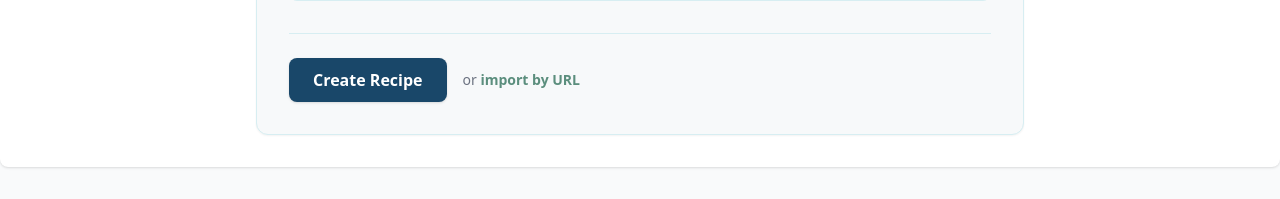
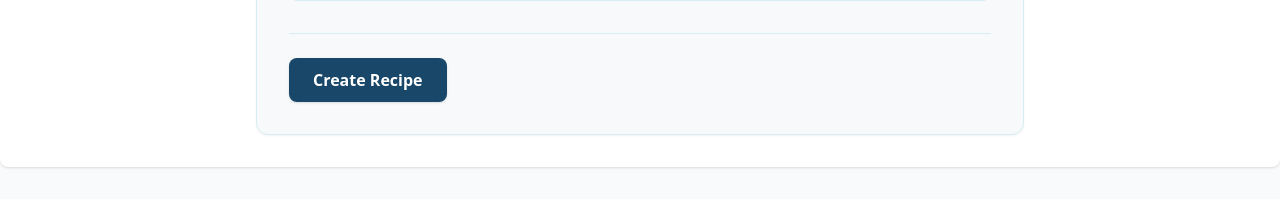
Before and after one commit to soehlert/KitchenClip, a Django app: page /add/scratch/ in a window 1280 px wide. Shown: the part 1352-1551 px from the top of the page. Run offline with Django 5.2, Linux system fonts and the light colour scheme; data that the repository does not hold is empty; parts of the project's set-up code (start-up, migrations or seed data) failed here and were passed over; some libraries are stand-ins or nearby versions.

Commit message:
fix(recipes): remove import by URL link from scratch recipe form
Remove the extraneous 'or import by URL' link next to the submit button
on the recipe scratch creation form.

```diff
--- a/templates/recipes/recipe_scratch_form.html
+++ b/templates/recipes/recipe_scratch_form.html
@@ -237,7 +237,6 @@
       <button type="submit" form="recipe-form" class="bg-[#194769] hover:bg-[#5B8E7D] text-white font-semibold px-6 py-2.5 rounded-lg shadow transition">
         {{ button_text }}
       </button>
-      <span class="text-sm text-gray-500">or <a href="{% url 'recipes:add_recipe' %}" class="text-[#5B8E7D] hover:underline font-semibold">import by URL</a></span>
     </div>
   </div>
 </div>
```
Also changed, not shown: recipes/tests/test_views.py (+1 -0 lines).
